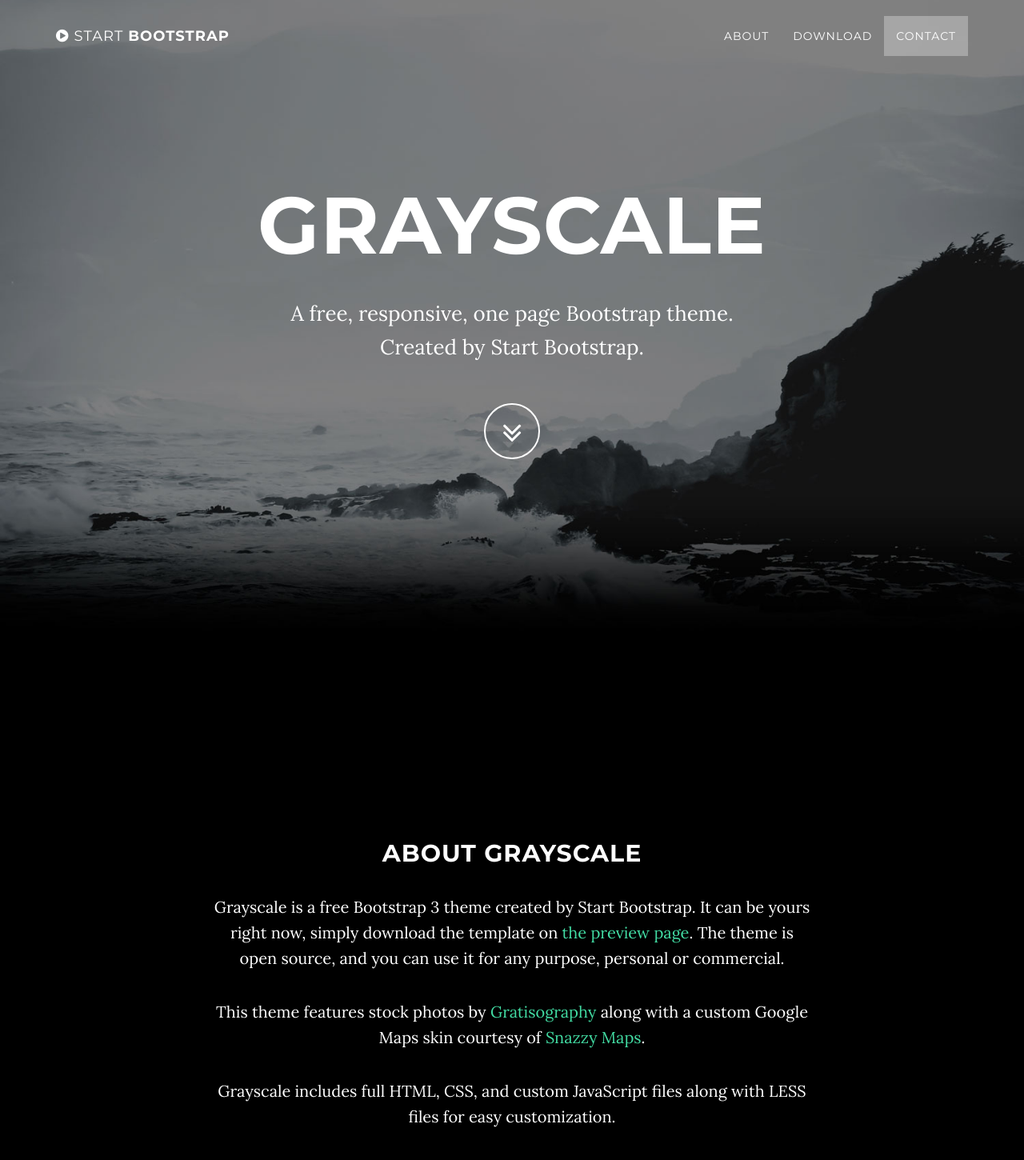
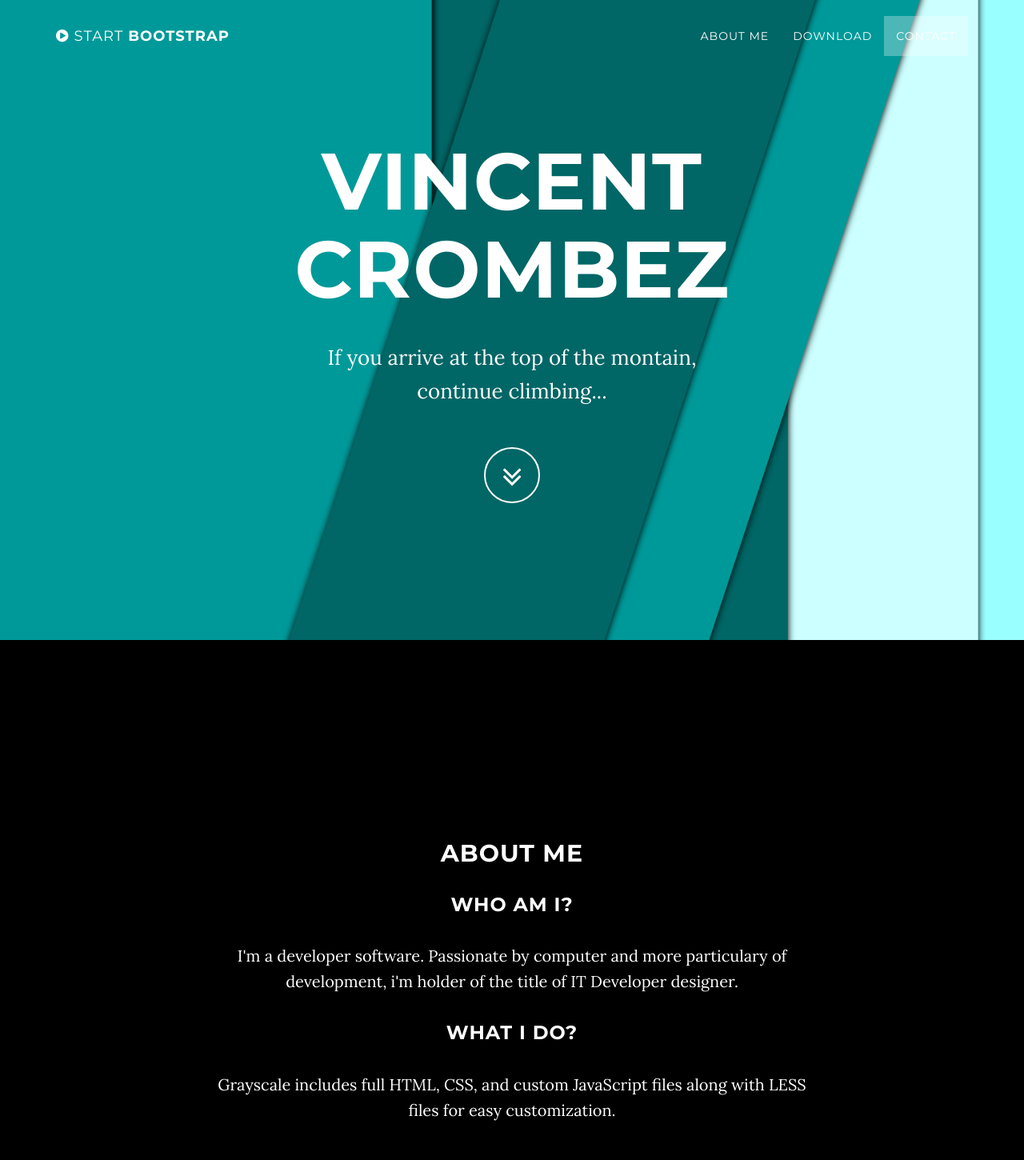
Before and after one commit to mion-madiori/page, a website: page index.html in a window 1280 px wide. Shown: the top 1450 px of the page at 80% size. Drawn offline with nearby package versions, Linux system fonts and the light colour scheme; some packages are replaced by stand-ins of ours.

Commit message:
modify style + presentation

```diff
--- a/css/grayscale.css
+++ b/css/grayscale.css
@@ -124,7 +124,7 @@
   padding: 100px 0;
   text-align: center;
   color: white;
-  background: url(../img/intro-bg.jpg) no-repeat bottom center scroll;
+  background: url(../img/intro-bg.png) no-repeat bottom center scroll;
   background-color: black;
   -webkit-background-size: cover;
   -moz-background-size: cover;
--- a/index.html
+++ b/index.html
@@ -20,7 +20,7 @@
     <link href="https://fonts.googleapis.com/css?family=Montserrat:400,700" rel="stylesheet" type="text/css">
 
     <!-- Theme CSS -->
-    <link href="css/grayscale.min.css" rel="stylesheet">
+    <link href="css/grayscale.css" rel="stylesheet">
 
     <!-- HTML5 Shim and Respond.js IE8 support of HTML5 elements and media queries -->
     <!-- WARNING: Respond.js doesn't work if you view the page via file:// -->
@@ -53,7 +53,7 @@
                         <a href="#page-top"></a>
                     </li>
                     <li>
-                        <a class="page-scroll" href="#about">About</a>
+                        <a class="page-scroll" href="#about">About me</a>
                     </li>
                     <li>
                         <a class="page-scroll" href="#download">Download</a>
@@ -74,9 +74,9 @@
             <div class="container">
                 <div class="row">
                     <div class="col-md-8 col-md-offset-2">
-                        <h1 class="brand-heading">Grayscale</h1>
-                        <p class="intro-text">A free, responsive, one page Bootstrap theme.
-                            <br>Created by Start Bootstrap.</p>
+                        <h1 class="brand-heading">Vincent CROMBEZ</h1>
+                        <p class="intro-text">If you arrive at the top of the montain,
+                            <br>continue climbing...</p>
                         <a href="#about" class="btn btn-circle page-scroll">
                             <i class="fa fa-angle-double-down animated"></i>
                         </a>
@@ -90,10 +90,12 @@
     <section id="about" class="container content-section text-center">
         <div class="row">
             <div class="col-lg-8 col-lg-offset-2">
-                <h2>About Grayscale</h2>
-                <p>Grayscale is a free Bootstrap 3 theme created by Start Bootstrap. It can be yours right now, simply download the template on <a href="http://startbootstrap.com/template-overviews/grayscale/">the preview page</a>. The theme is open source, and you can use it for any purpose, personal or commercial.</p>
-                <p>This theme features stock photos by <a href="http://gratisography.com/">Gratisography</a> along with a custom Google Maps skin courtesy of <a href="http://snazzymaps.com/">Snazzy Maps</a>.</p>
+                <h2>About me</h2>
+                <h3>Who am i?</h3>
+                <p>I'm a developer software. Passionate by computer and more particulary of development, i'm holder of the title of IT Developer designer.</p>
+                <h3>What i do?</h3>
                 <p>Grayscale includes full HTML, CSS, and custom JavaScript files along with LESS files for easy customization.</p>
+
             </div>
         </div>
     </section>
```
Also changed, not shown: img/intro-bg.png (added), img/intro-bg2.jpg (renamed from img/intro-bg.jpg).
